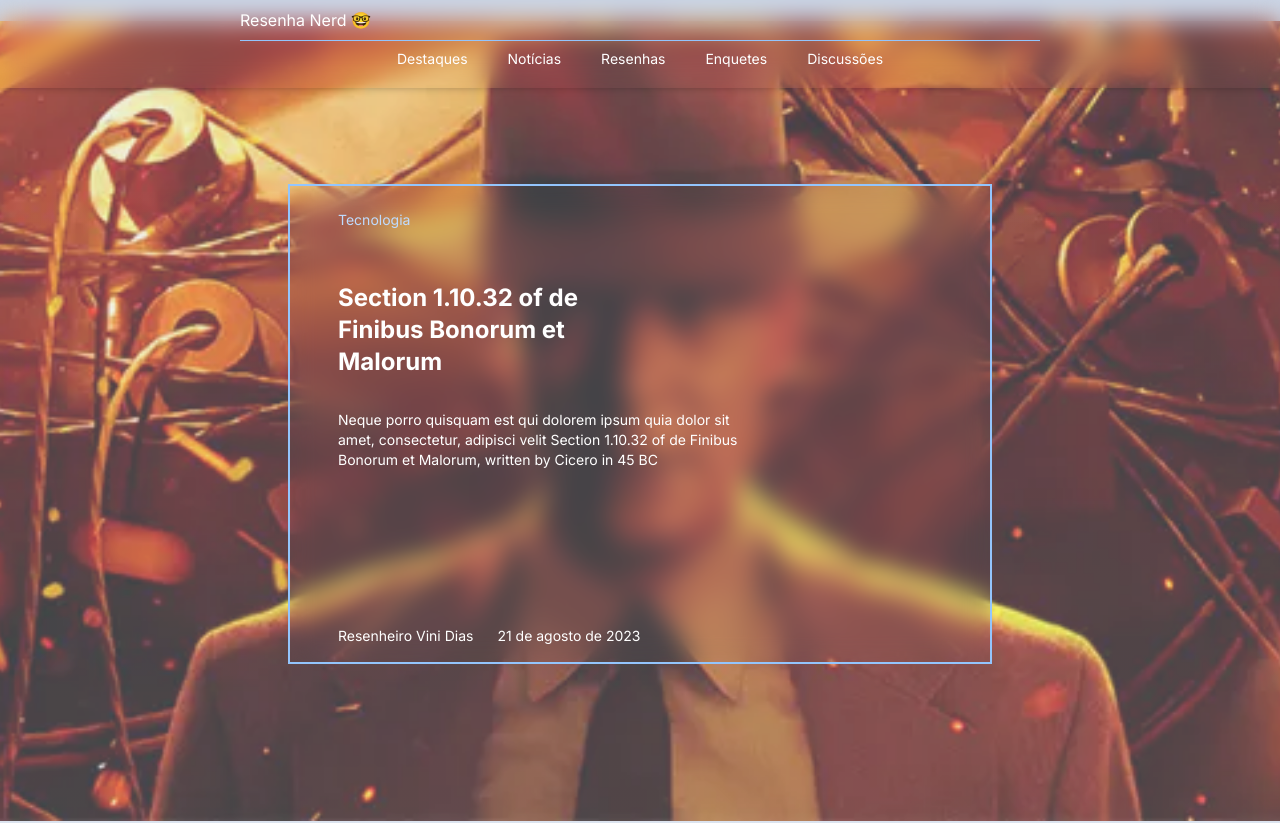
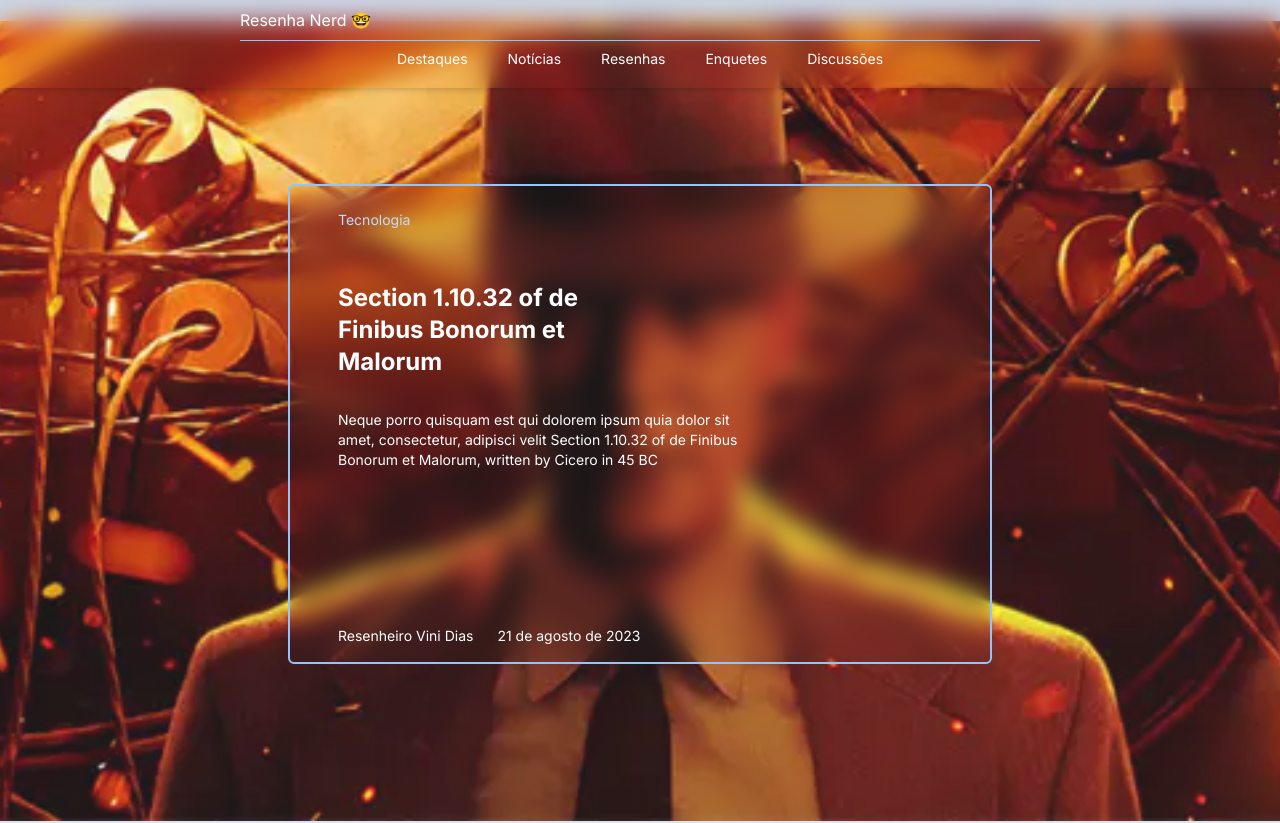
Before and after one commit to vinnidias/resenha-nerd, a Next.js app in the folder resenha-nerd/front-end/: page / in a window 1280 px wide. Shown: the top 823 px of the page. Built offline with nearby package versions, Linux system fonts and the light colour scheme.

Commit message:
ajuste de opacidade e radius

```diff
--- a/resenha-nerd/front-end/src/components/MainPostCard/index.tsx
+++ b/resenha-nerd/front-end/src/components/MainPostCard/index.tsx
@@ -33,9 +33,9 @@ export default function MainPostCard(props: IProps) {
       <Image
         src={bannerUrl}
         alt="banner"
-        className="w-[100vw] h-[100vh] absolute top-0 left-0 mt-[-4.2em] z-0 opacity-[.7] object-cover"
+        className="w-[100vw] h-[100vh] absolute top-0 left-0 mt-[-4.2em] z-0 opacity-[.9] object-cover"
       />
-      <div className="flex flex-col relative opacity-1 p-[6em] px-12 gap-4 border-2 border-blue-300 md:h-[60vh] md:w-[55vw] w-[90%]  backdrop-blur-md">
+      <div className="flex flex-col relative opacity-1 p-[6em] px-12 gap-4 border-2 border-blue-300 rounded-md md:h-[60vh] md:w-[55vw] w-[90%]  backdrop-blur-md">
         <Link
           href={"/"}
           className="text-sm text-blue-200 hover:border-b-[1px] w-fit absolute top-0 mt-6"
```
